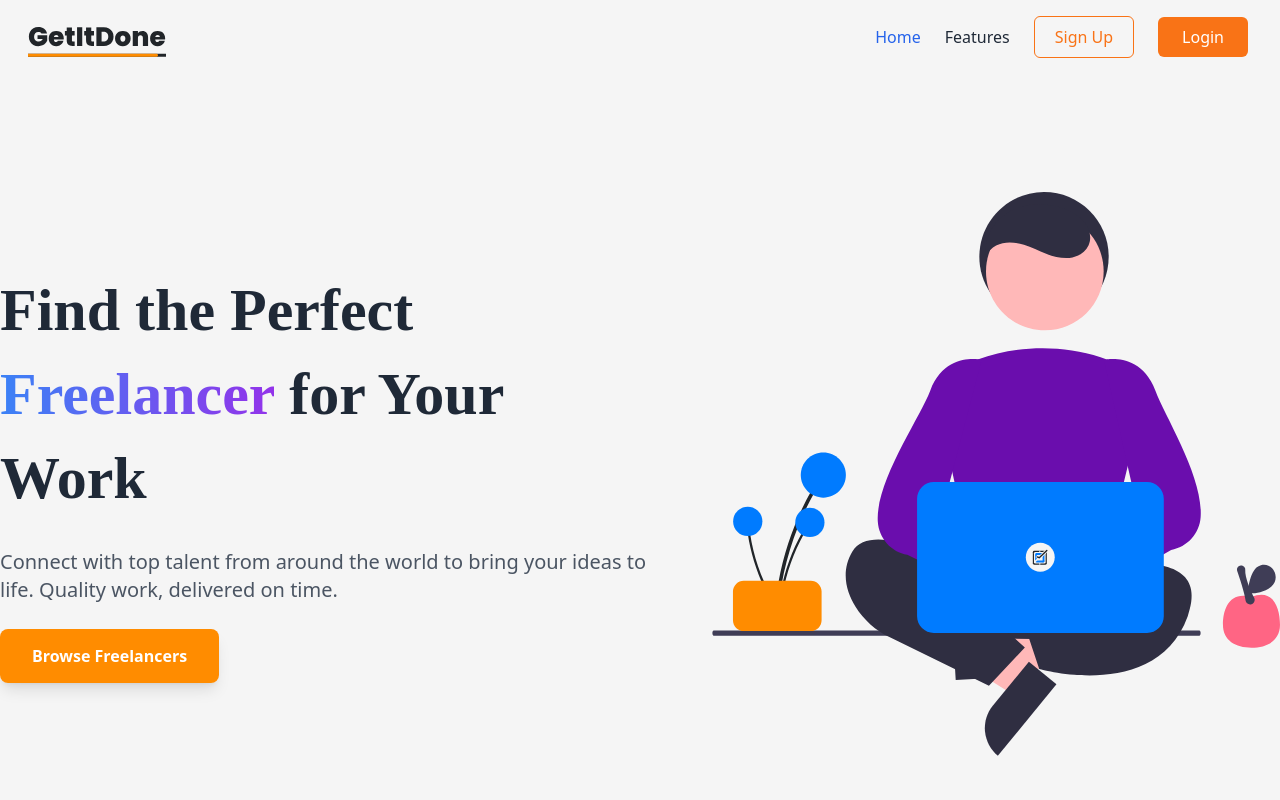
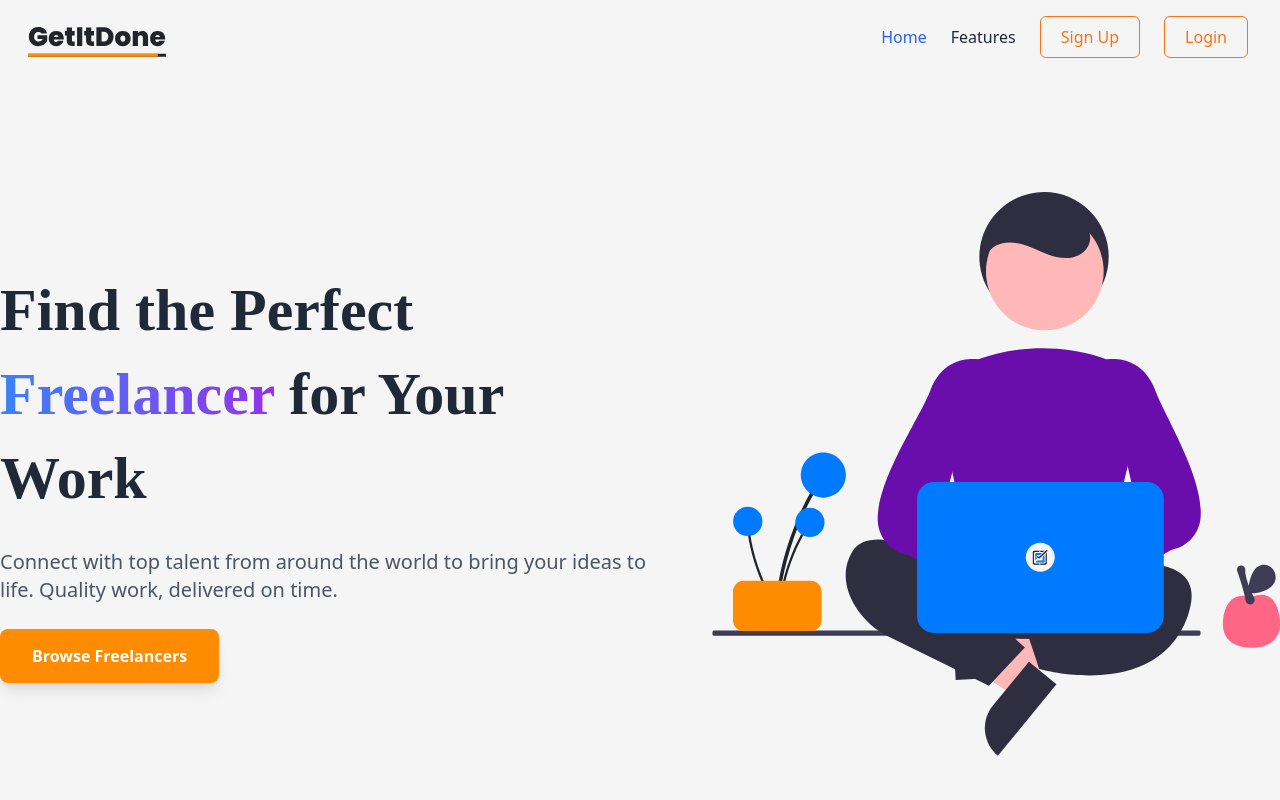
Before and after one commit to Sushant920/GetItDone, a Next.js app: page / in a window 1280 px wide. Shown: the top 800 px of the page. Built offline with nearby package versions, Linux system fonts and the light colour scheme.

Commit message:
fixed buttons

```diff
--- a/components/header.js
+++ b/components/header.js
@@ -14,10 +14,10 @@ const Header = () => {
         <nav className="flex items-center mr-4 space-x-6">
           <a href="#" className="text-blue-600">Home</a>
           <a href="#" className="text-gray-800 hover:text-gray-600 transition">Features</a>
-          <a href="#" className="border border-orange-500 text-orange-500 rounded-md px-5 py-2 hover:bg-orange-50 transition font-inter">
+          <a href="#" className="border border-orange-500 text-orange-500 rounded-md px-5 py-2 hover:bg-orange-500 hover:text-white transition font-inter">
             Sign Up
           </a>
-          <a href="#" className="bg-orange-500 text-white rounded-md px-6 py-2 hover:bg-orange-600 transition font-inter">
+          <a href="#" className="border border-orange-500 text-orange-500 rounded-md px-5 py-2 hover:bg-orange-500 hover:text-white transition font-inter">
             Login
           </a>
         </nav>
```
